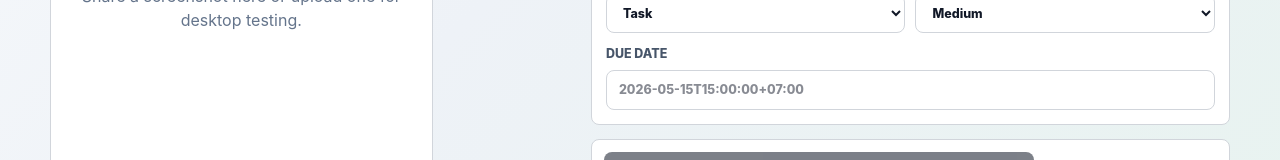
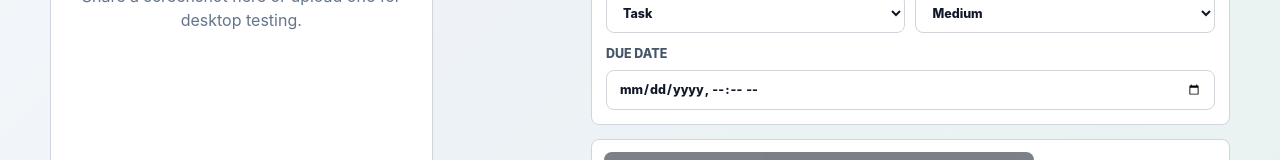
Before and after one commit to rillyayidan/snaptask, a React (Vite) app in the folder frontend/: page / in a window 1280 px wide. Both pictures are taken after a click on the button 1209 px from the left and 159 px from the top of the page. Shown: the part 492-652 px from the top of the page. Built offline with nearby package versions, Linux system fonts and the light colour scheme; no server answers.

Commit message:
Use datetime picker for due dates

```diff
--- a/frontend/src/components/TaskCard.jsx
+++ b/frontend/src/components/TaskCard.jsx
@@ -4,6 +4,23 @@ const icons = {
   task: ClipboardCheck,
   event: CalendarClock,
   note: StickyNote
+}
+
+function toDateTimeLocal(value) {
+  if (!value) return ''
+  if (/^\d{4}-\d{2}-\d{2}$/.test(value)) return `${value}T00:00`
+
+  const date = new Date(value)
+  if (Number.isNaN(date.getTime())) return ''
+
+  const pad = (part) => String(part).padStart(2, '0')
+  return `${date.getFullYear()}-${pad(date.getMonth() + 1)}-${pad(date.getDate())}T${pad(date.getHours())}:${pad(date.getMinutes())}`
+}
+
+function fromDateTimeLocal(value) {
+  if (!value) return null
+  const date = new Date(value)
+  return Number.isNaN(date.getTime()) ? null : date.toISOString()
 }
 
 export function TaskCard({ item, index, onUpdate, onDelete }) {
@@ -48,7 +65,11 @@ export function TaskCard({ item, index, onUpdate, onDelete }) {
       </div>
       <label>
         Due date
-        <input value={item.due_date ?? ''} placeholder="2026-05-15T15:00:00+07:00" onChange={(event) => onUpdate(index, { due_date: event.target.value || null })} />
+        <input
+          type="datetime-local"
+          value={toDateTimeLocal(item.due_date)}
+          onChange={(event) => onUpdate(index, { due_date: fromDateTimeLocal(event.target.value) })}
+        />
       </label>
     </article>
   )
```
